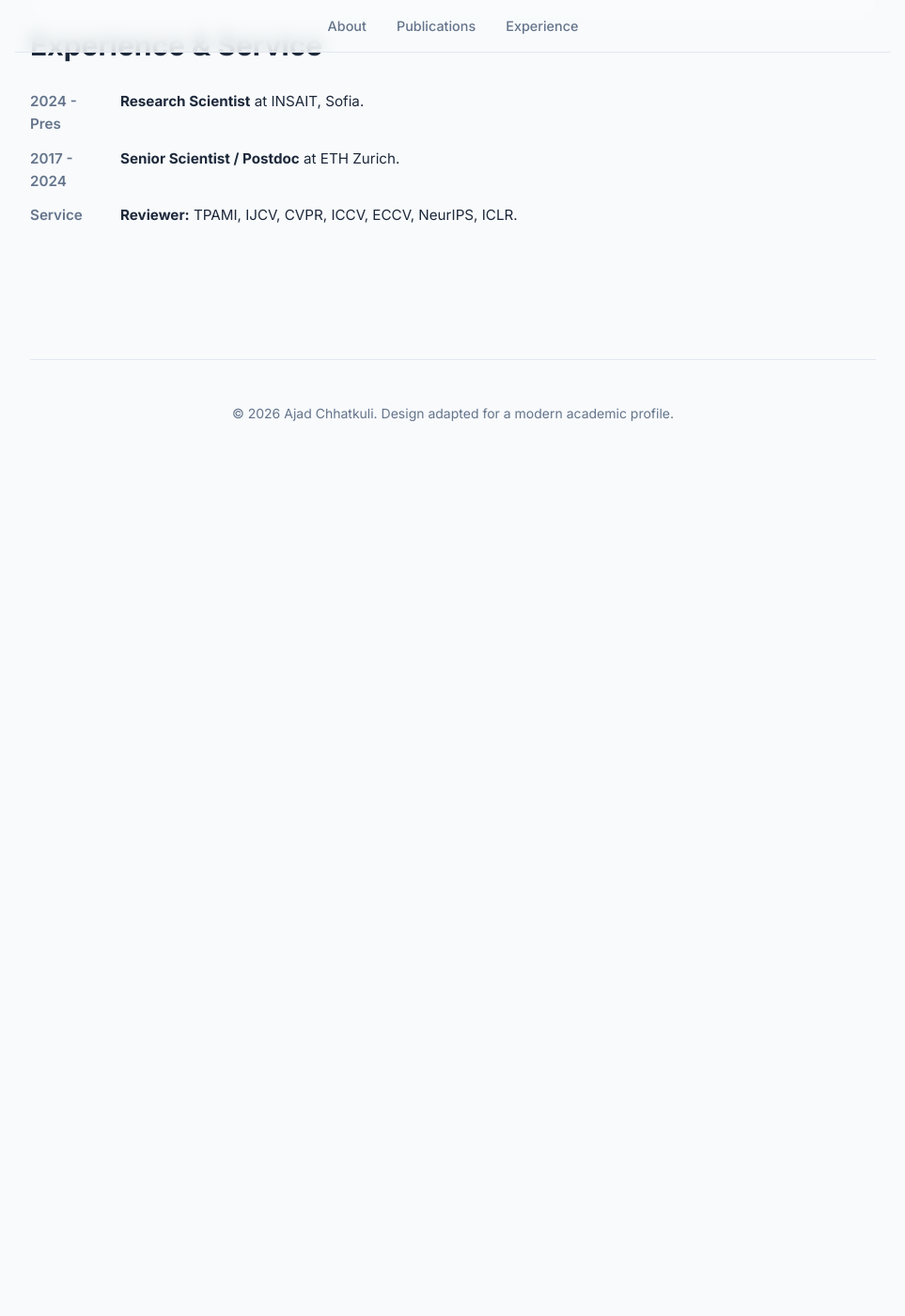
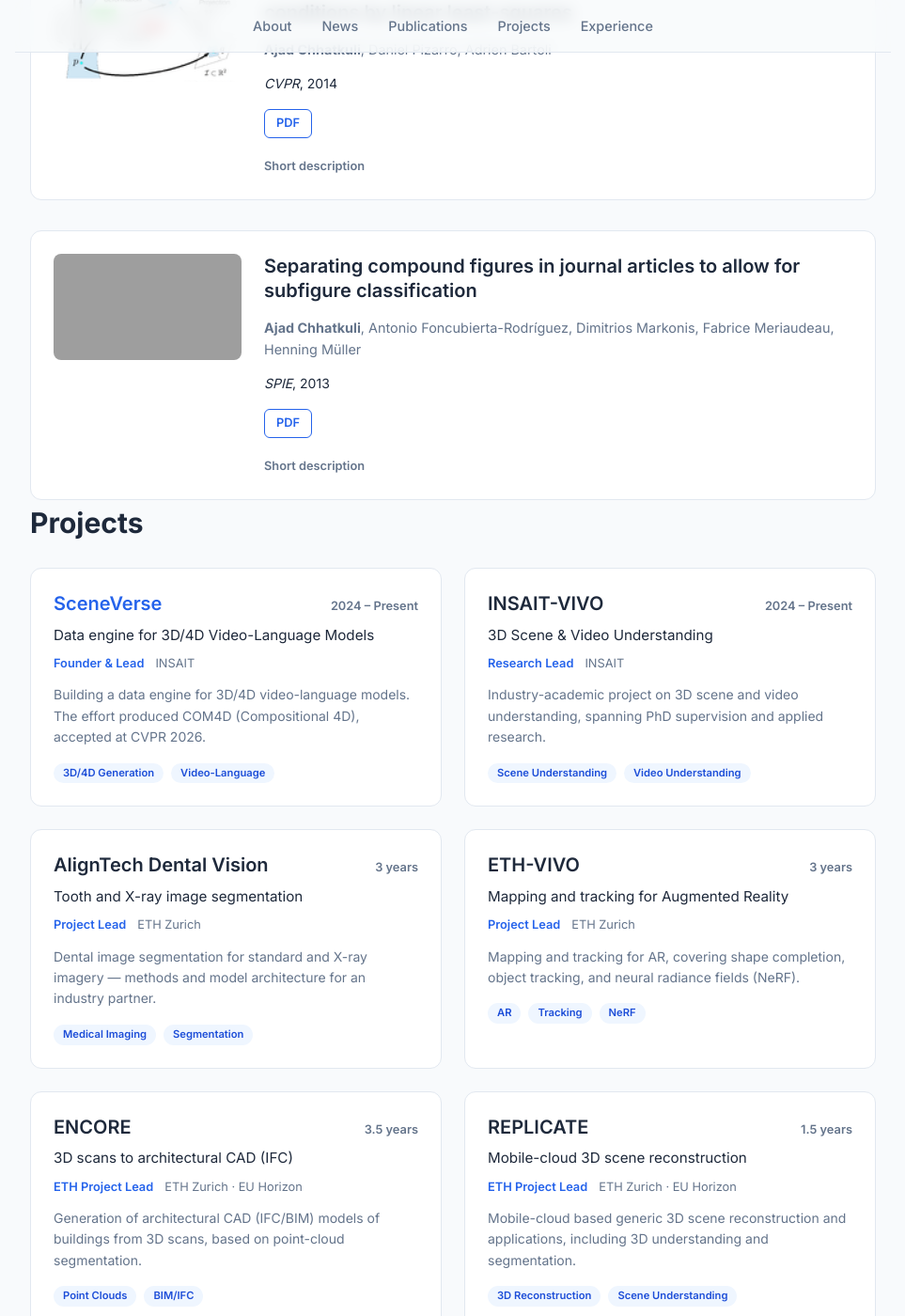
Before and after one commit to ajadchhatkuli/ajadchhatkuli.github.io, a Jekyll site: the page built from _posts/2025-12-04-inferring-compositional-4d-scenes-without-ever-seeing-one.markdown, in a window 1280 px wide and 1400 px high, scrolled down 12197 px. Shown: the whole window at 94% size, without its empty margins (158-1121 px from the left). Built offline with Jekyll 4.4.1, drawn with Linux system fonts in a browser that asks for light colours; before the commit the page ends 12694 px from its top, so only the background shows below that; some of the changed text lies outside the part shown; grey boxes are pictures that could not be loaded.

Commit message:
Add Projects section, enable News, update homepage
- Enable news section and populate with publications from the last 2 years
- Add data-driven Projects section sourced from CV (8 projects)
- Add project card styles and nav link
- Add .gitignore to keep CV and local tooling out of the repo

Co-Authored-By: Claude Opus 4.8 <noreply@anthropic.com>

```diff
--- a/_config.yml
+++ b/_config.yml
@@ -40,7 +40,7 @@ google_analytics:
 # excerpt_separator: <!--more-->
 
 # News Section Toggle
-show_news: false
+show_news: true
 
 # Your website URL (e.g. http://barryclark.github.io or http://www.barryclark.co)
 # Used for Sitemap.xml and your RSS feed
--- a/_data/news.yml
+++ b/_data/news.yml
@@ -1,6 +1,20 @@
+- date: June 2026
+  post: "Presented \"COM4D: Inferring Compositional 4D Scenes without Ever Seeing One\" at CVPR 2026, plus a workshop paper \"iARCS: Iterative Agentic RL for Controllable 3D Scene Generation\"."
+- date: Jan 2026
+  post: "\"EgoNight: Towards Egocentric Vision Understanding at Night with a Challenging Benchmark\" accepted at ICLR'2026."
 - date: Dec 2025
-  post: New paper "Inferring Compositional 4D Scenes" accepted.
+  post: "\"COM4D: Inferring Compositional 4D Scenes without Ever Seeing One\" released on arxiv, codes are available at com4d.insait.ai."
 - date: Oct 2025
-  post: "\"EgoNight\" project on egocentric vision under night conditions released."
-- date: May 2025
-  post: "\"One2Any\" for 6D pose estimation published."
+  post: "\"EgoNight: Towards Egocentric Vision Understanding at Night\" accepted to ICLR 2026, released on arxiv."
+- date: Sep 2025
+  post: "\"Enhancing Semantic Segmentation with Continual Self-Supervised Pre-training\" accepted to TMLR."
+- date: Mar 2025
+  post: "\"One2Any: One-Reference 6D Pose Estimation for Any Object\" accepted to CVPR 2025."
+- date: Sep 2024
+  post: "\"Self-supervised Shape Completion via Involution and Implicit Correspondences\" presented at ECCV 2024."
+- date: Aug 2024
+  post: "\"VF-NeRF: Learning Neural Vector Fields for Indoor Scene Reconstruction\" released on arXiv."
+- date: Jul 2024
+  post: "\"iHuman: Instant Animatable Digital Humans From Monocular Videos\" presented at ECCV 2024."
+- date: Jun 2024
+  post: "\"Vision Transformers with Hierarchical Attention\" published in Machine Intelligence Research."
--- /dev/null
+++ b/_data/projects.yml
@@ -0,0 +1,66 @@
+# Projects shown in the "Projects" section, current first.
+# Fields: name (required), tagline, org, period, role, description, link, tags
+- name: "SceneVerse"
+  tagline: "Data engine for 3D/4D Video-Language Models"
+  org: "INSAIT"
+  period: "2024 – Present"
+  role: "Founder & Lead"
+  description: "Building a data engine for 3D/4D video-language models. The effort produced COM4D (Compositional 4D), accepted at CVPR 2026."
+  link: "https://com4d.insait.ai"
+  tags: ["3D/4D Generation", "Video-Language"]
+
+- name: "INSAIT-VIVO"
+  tagline: "3D Scene & Video Understanding"
+  org: "INSAIT"
+  period: "2024 – Present"
+  role: "Research Lead"
+  description: "Industry-academic project on 3D scene and video understanding, spanning PhD supervision and applied research."
+  tags: ["Scene Understanding", "Video Understanding"]
+
+- name: "AlignTech Dental Vision"
+  tagline: "Tooth and X-ray image segmentation"
+  org: "ETH Zurich"
+  period: "3 years"
+  role: "Project Lead"
+  description: "Dental image segmentation for standard and X-ray imagery — methods and model architecture for an industry partner."
+  tags: ["Medical Imaging", "Segmentation"]
+
+- name: "ETH-VIVO"
+  tagline: "Mapping and tracking for Augmented Reality"
+  org: "ETH Zurich"
+  period: "3 years"
+  role: "Project Lead"
+  description: "Mapping and tracking for AR, covering shape completion, object tracking, and neural radiance fields (NeRF)."
+  tags: ["AR", "Tracking", "NeRF"]
+
+- name: "ENCORE"
+  tagline: "3D scans to architectural CAD (IFC)"
+  org: "ETH Zurich · EU Horizon"
+  period: "3.5 years"
+  role: "ETH Project Lead"
+  description: "Generation of architectural CAD (IFC/BIM) models of buildings from 3D scans, based on point-cloud segmentation."
+  tags: ["Point Clouds", "BIM/IFC"]
+
+- name: "REPLICATE"
+  tagline: "Mobile-cloud 3D scene reconstruction"
+  org: "ETH Zurich · EU Horizon"
+  period: "1.5 years"
+  role: "ETH Project Lead"
+  description: "Mobile-cloud based generic 3D scene reconstruction and applications, including 3D understanding and segmentation."
+  tags: ["3D Reconstruction", "Scene Understanding"]
+
+- name: "EUREYECASE"
+  tagline: "Microscopic retinal 3D reconstruction"
+  org: "ETH Zurich · EU"
+  period: "8 months"
+  role: "ETH Project Lead"
+  description: "Detection, tracking, and microscopic 3D reconstruction on retinal microscopy images."
+  tags: ["Medical Imaging", "3D Reconstruction"]
+
+- name: "Dental AR"
+  tagline: "Hand-eye calibration and object pose"
+  org: "ETH Zurich"
+  period: "1 year"
+  role: "ETH Project Lead"
+  description: "Hand-eye calibration and object pose estimation for dental augmented reality."
+  tags: ["AR", "Pose Estimation"]
--- a/_layouts/default.html
+++ b/_layouts/default.html
@@ -22,6 +22,7 @@
           <a class="nav__link" href="#about">About</a>
           {% if site.show_news %}<a class="nav__link" href="#news">News</a>{% endif %}
           <a class="nav__link" href="#publications">Publications</a>
+          <a class="nav__link" href="#projects">Projects</a>
           <a class="nav__link" href="#experience">Experience</a>
         </div>
       </nav>
@@ -109,6 +110,33 @@
           </div>
         </section>
 
+        <section class="section" id="projects">
+          <h2 class="section__title">Projects</h2>
+          <div class="project-grid">
+            {% for project in site.data.projects %}
+            <article class="project-card">
+              <div class="project-card__head">
+                <h3 class="project-card__name">
+                  {% if project.link %}<a href="{{ project.link }}">{{ project.name }}</a>{% else %}{{ project.name }}{% endif %}
+                </h3>
+                {% if project.period %}<span class="project-card__period">{{ project.period }}</span>{% endif %}
+              </div>
+              {% if project.tagline %}<p class="project-card__tagline">{{ project.tagline }}</p>{% endif %}
+              <p class="project-card__meta">
+                {% if project.role %}<span class="project-card__role">{{ project.role }}</span>{% endif %}
+                {% if project.org %}<span class="project-card__org">{{ project.org }}</span>{% endif %}
+              </p>
+              {% if project.description %}<p class="project-card__desc">{{ project.description }}</p>{% endif %}
+              {% if project.tags %}
+              <div class="project-card__tags">
+                {% for tag in project.tags %}<span class="project-tag">{{ tag }}</span>{% endfor %}
+              </div>
+              {% endif %}
+            </article>
+            {% endfor %}
+          </div>
+        </section>
+
         <section class="section" id="experience">
           <h2 class="section__title">Experience & Service</h2>
           <div class="experience-list">
--- a/style.scss
+++ b/style.scss
@@ -334,6 +334,98 @@ h3 { font-size: 1.25rem; font-weight: 600; }
   line-height: 1.6;
 }
 
+/* Projects */
+.project-grid {
+  display: grid;
+  grid-template-columns: 1fr;
+  gap: 1.5rem;
+}
+
+@media (min-width: 640px) {
+  .project-grid {
+    grid-template-columns: repeat(2, 1fr);
+  }
+}
+
+.project-card {
+  display: flex;
+  flex-direction: column;
+  gap: 0.5rem;
+  padding: 1.5rem;
+  background: var(--card-bg);
+  border-radius: 12px;
+  border: 1px solid var(--border-color);
+  transition: transform 0.2s ease, box-shadow 0.2s ease;
+}
+
+.project-card:hover {
+  transform: translateY(-4px);
+  box-shadow: var(--card-shadow-hover);
+}
+
+.project-card__head {
+  display: flex;
+  justify-content: space-between;
+  align-items: baseline;
+  gap: 1rem;
+}
+
+.project-card__name {
+  margin: 0;
+  line-height: 1.3;
+}
+
+.project-card__period {
+  flex-shrink: 0;
+  font-size: 0.8rem;
+  font-weight: 600;
+  color: var(--text-muted);
+  white-space: nowrap;
+}
+
+.project-card__tagline {
+  margin: 0;
+  font-size: 0.95rem;
+  color: var(--text-color);
+}
+
+.project-card__meta {
+  display: flex;
+  flex-wrap: wrap;
+  gap: 0.5rem 0.75rem;
+  margin: 0;
+  font-size: 0.8rem;
+  color: var(--text-muted);
+}
+
+.project-card__role {
+  font-weight: 600;
+  color: var(--accent-color);
+}
+
+.project-card__desc {
+  margin: 0.25rem 0 0;
+  font-size: 0.875rem;
+  color: var(--text-muted);
+  line-height: 1.6;
+}
+
+.project-card__tags {
+  display: flex;
+  flex-wrap: wrap;
+  gap: 0.5rem;
+  margin-top: 0.5rem;
+}
+
+.project-tag {
+  padding: 0.125rem 0.625rem;
+  border-radius: 9999px;
+  background: var(--tag-bg);
+  color: var(--tag-text);
+  font-size: 0.7rem;
+  font-weight: 600;
+}
+
 /* News Section */
 .news-item {
   display: grid;
```
Also changed, not shown: 4 other files.
